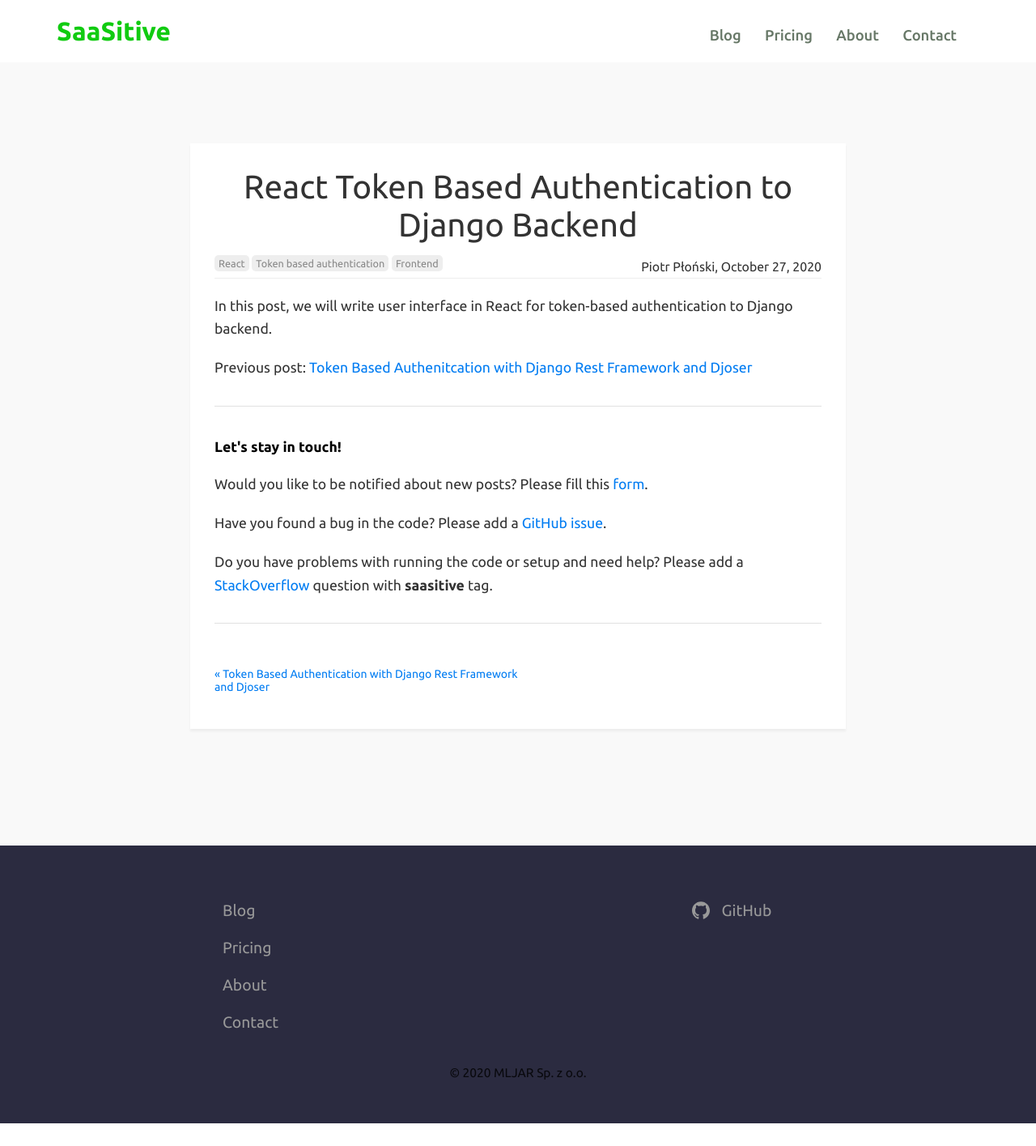
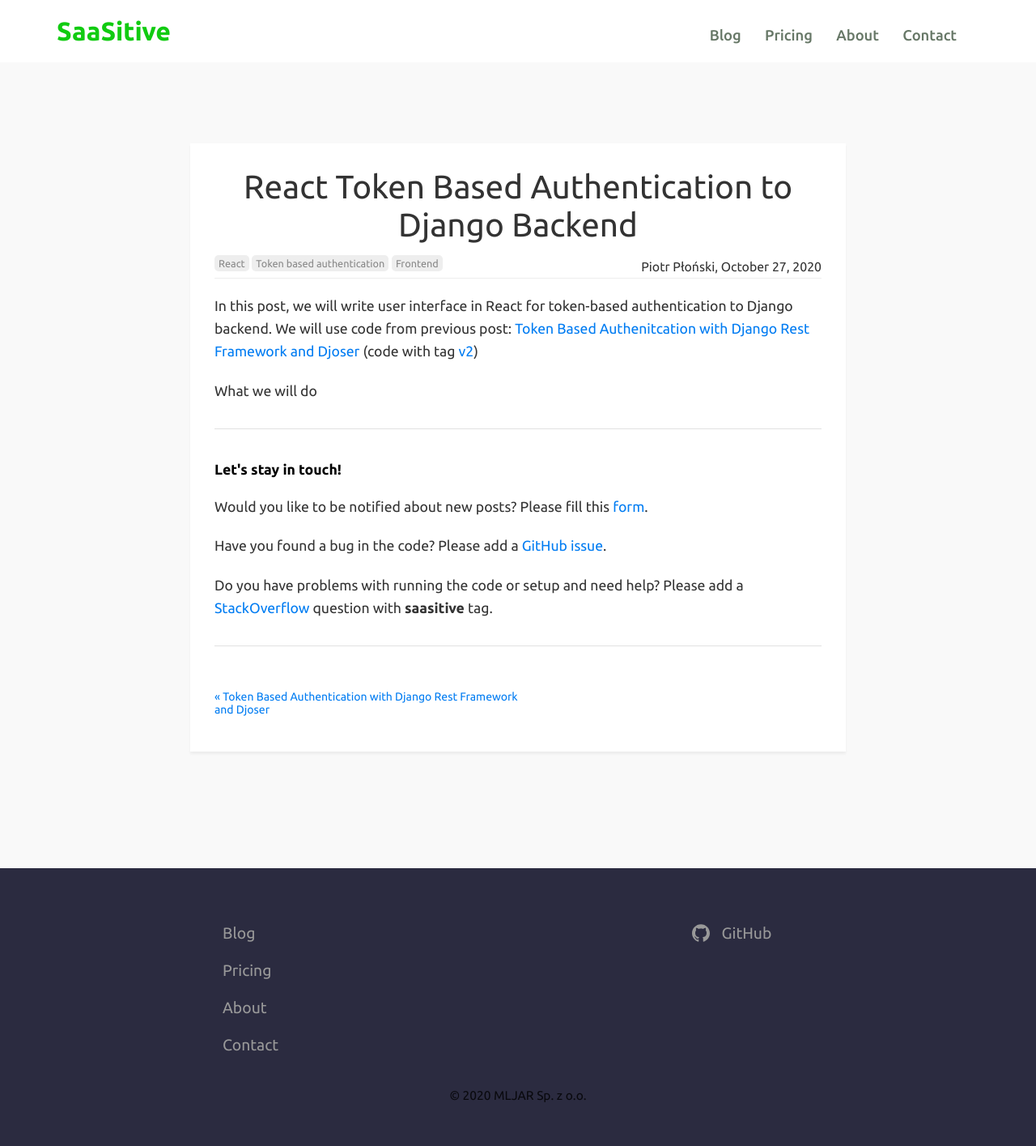
Before and after one commit to 100000000x/website, a Jekyll site: the page built from _posts/2020-10-27-react-token-based-authentication-django.md, in a window 1280 px wide. Shown: the whole page at 81% size. Built offline with Jekyll 4.4.1, drawn with Linux system fonts in a browser that asks for light colours; before the commit the page ends 1387 px from its top, so only the background shows below that.

Commit message:
comment google analytics

```diff
--- a/_layouts/default.html
+++ b/_layouts/default.html
@@ -12,6 +12,7 @@
 		<link rel="icon" type="image/png" href="{{ site.baseurl }}/favicon.png">
 		<link href="https://fonts.googleapis.com/css?family=Ubuntu:300,400,500,600,700" rel="stylesheet">
 
+		<!--
 		{% if jekyll.environment == 'production' and site.google_analytics_key != '' %}
 			<script>
 				window.ga=window.ga||function(){(ga.q=ga.q||[]).push(arguments)};ga.l=+new Date;
@@ -20,6 +21,7 @@
 			</script>
 			<script async src='https://www.google-analytics.com/analytics.js'></script>
 		{% endif %}
+		-->
 	</head>
 	<body>
 		<header>
--- a/_posts/2020-10-27-react-token-based-authentication-django.md
+++ b/_posts/2020-10-27-react-token-based-authentication-django.md
@@ -9,6 +9,6 @@
 type: blog
 ---
 
-In this post, we will write user interface in React for token-based authentication to Django backend.
+In this post, we will write user interface in React for token-based authentication to Django backend. We will use code from previous post: [Token Based Authenitcation with Django Rest Framework and Djoser](/blog/token-based-authentication-django-rest-framework-djoser) (code with tag [v2](https://github.com/saasitive/django-react-boilerplate/tree/v2))
 
-Previous post: [Token Based Authenitcation with Django Rest Framework and Djoser](/blog/token-based-authentication-django-rest-framework-djoser)
+What we will do
```
Also changed, not shown: README.md.
